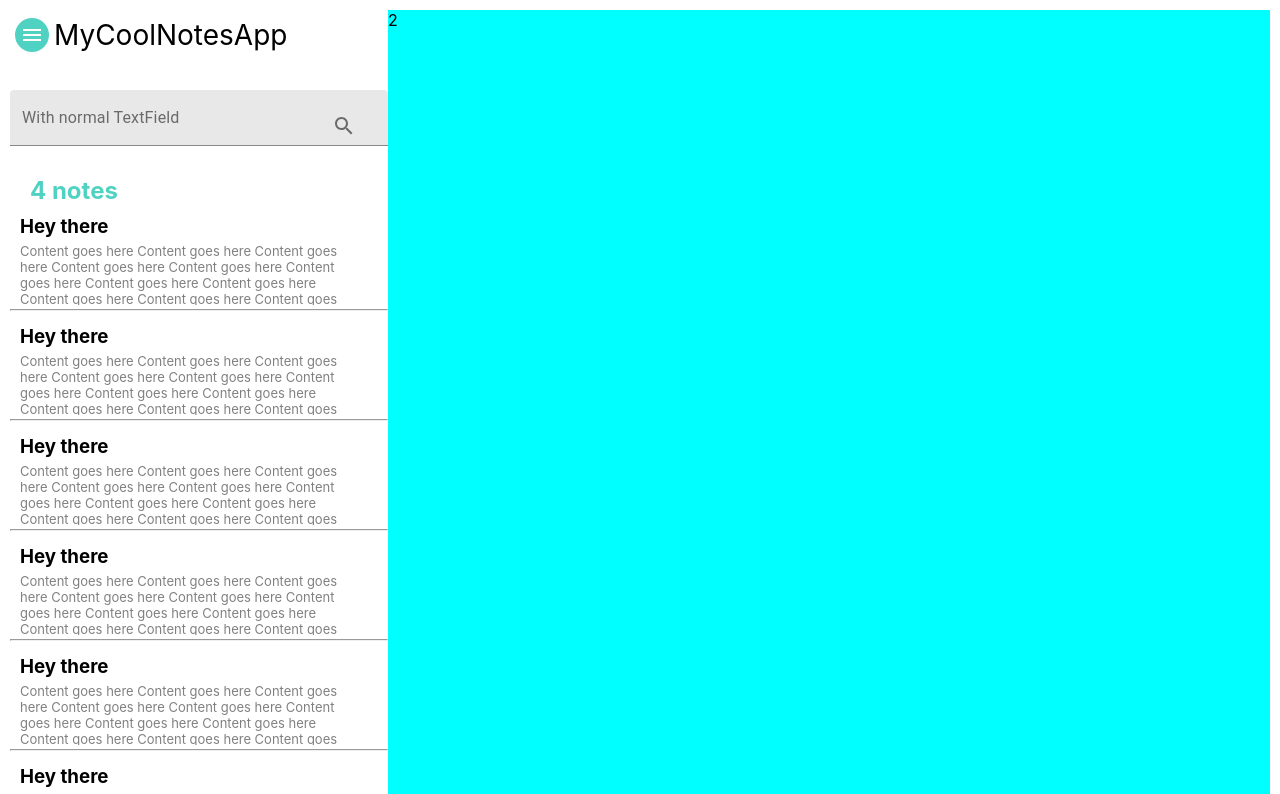
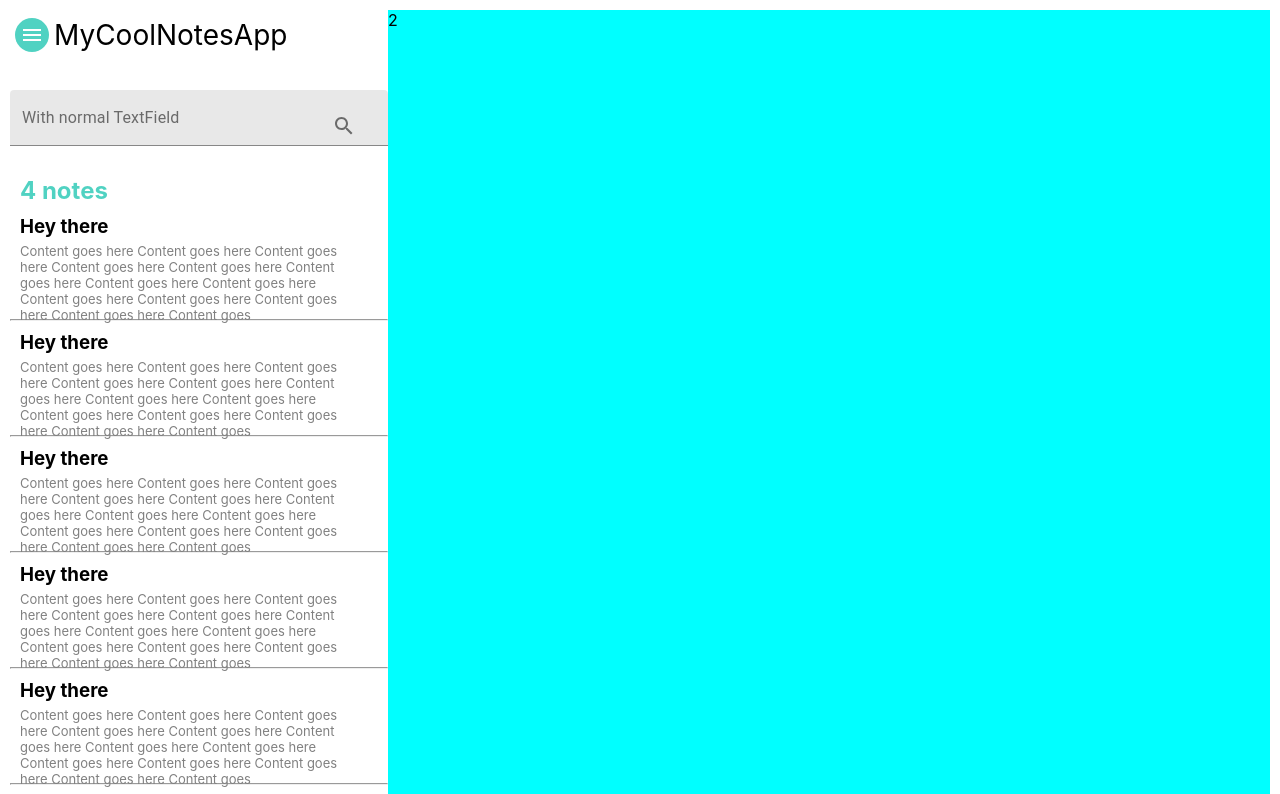
Before and after one commit to Deep-Matrix/qgen-frontend, a React (Create React App) app: page / in a window 1280 px wide. Shown: the top 794 px of the page. Built offline with nearby package versions, Linux system fonts and the light colour scheme.

Commit message:
Added hover effect and before effect

```diff
--- a/src/components/Main/Main.css
+++ b/src/components/Main/Main.css
@@ -60,7 +60,13 @@
 .main__list-item{
     width: 95%;
     height: 100px;
-    overflow: hidden;
+    /* overflow: hidden; */
+}
+
+.main__list-item:hover{
+    width: 100%;
+    background-color: rgba(168, 131, 131, 0.1);
+    cursor: pointer;
 }
 
 .main__item-content{
@@ -73,6 +79,22 @@
     color: gray;
 }
 
+.main__item__selected::before{
+    content: "";
+    position: absolute;
+    top: 0;
+    left: 0;
+    height: 100%;
+    width: 3px;
+    background-color: var(--color-primary);
+    transform: scaleY(0);
+    transition: all 0.2s;
+}
+
+.main__item__selected:hover::before{
+    transform: scaleY(1);
+}
+
 .line-breaker{
     margin: 4px 0;
 }
--- a/src/components/Main/Main.js
+++ b/src/components/Main/Main.js
@@ -40,7 +40,7 @@ function Main() {
 
                 <div>
                     <h2 style={{
-                        marginLeft:"20px",
+                        marginLeft:"10px",
                         color:"var(--color-primary)"
                     }}>4 notes</h2>
                 </div>
@@ -50,15 +50,15 @@ function Main() {
                 <div className="main__list">
 
                     {[1,2,3,4,5,6,7].map(data => {
-                        return <>
-                            <div className="main__list-item" >
+                        return <div style={{position:"relative"}}>
+                            <div className="main__list-item main__item__selected" >
                                 <div className="main__item-content">
                                     <h3>Hey there</h3>
                                     <p class="main__item-content-sub">Content goes here Content goes here Content goes here Content goes here Content goes here Content goes here Content goes here Content goes here Content goes here Content goes here Content goes here Content goes here Content goes </p>
                                 </div>
                             </div>
                             <hr className="line-breaker"></hr>
-                        </>
+                        </div>
                     })}
 
                 </div>
```
